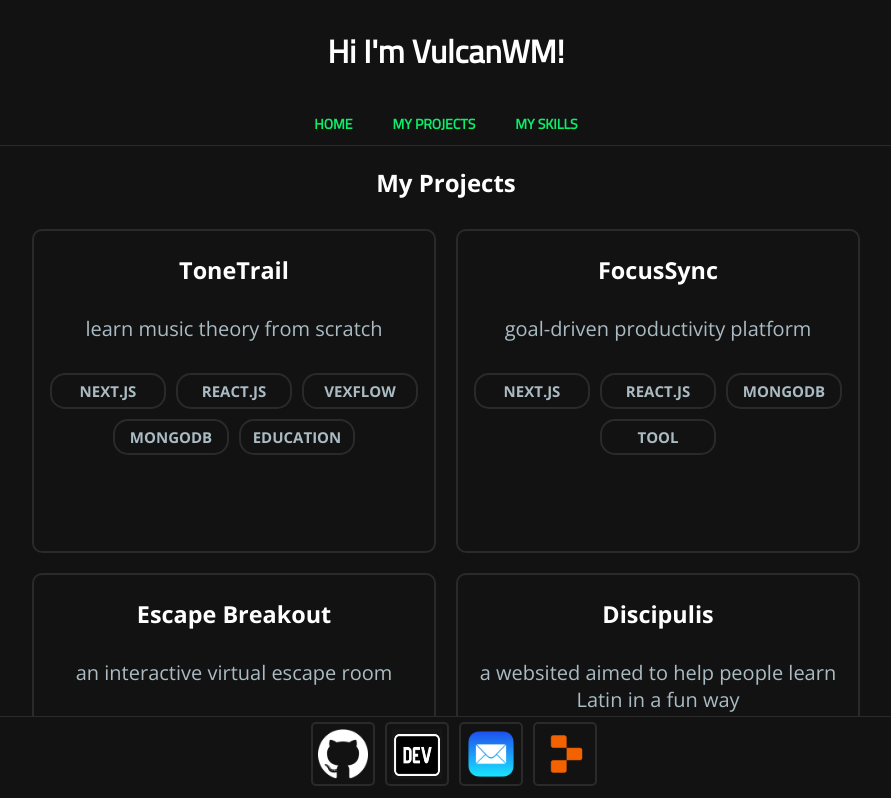
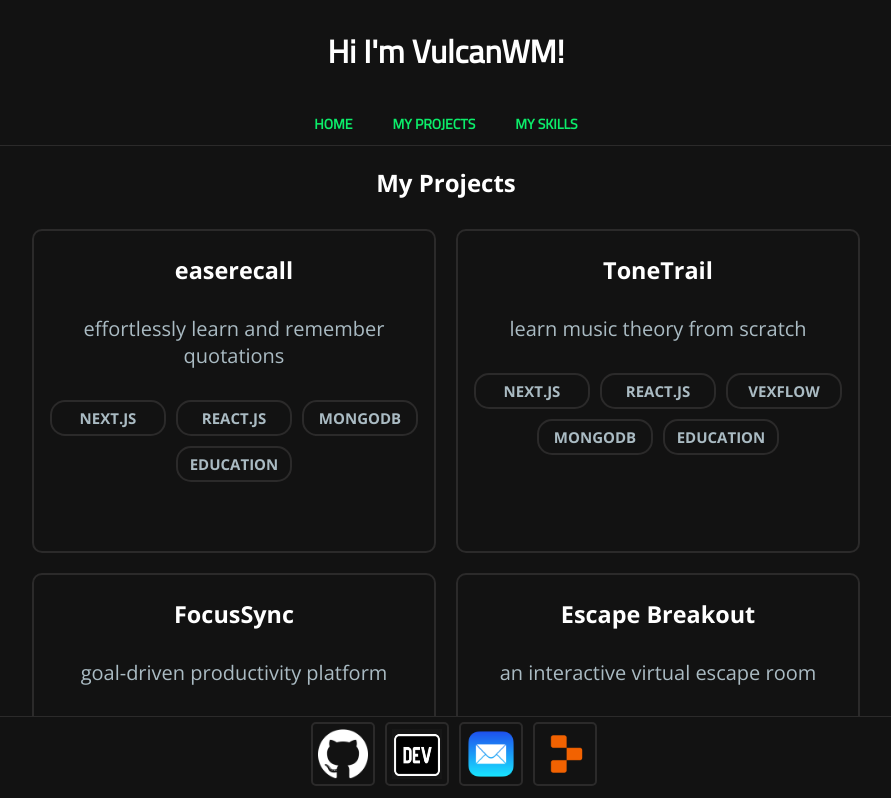
Before and after one commit to VulcanWM/vulcanwm, a Next.js app: page /projects in a window 1280 px wide. Shown: the top 798 px of the page, without its empty margins (194-1085 px from the left). Built offline with nearby package versions, Linux system fonts and the light colour scheme.

Commit message:
Update projects.js

```diff
--- a/lists/projects.js
+++ b/lists/projects.js
@@ -1,4 +1,9 @@
 export const projects = {
+  "easerecall": {
+    "Link": "https://easerecall.netlify.app",
+    "Desc": "effortlessly learn and remember quotations",
+    "Tags": ["Next.js", "React.js", "MongoDB", "Education"]
+  },
   "ToneTrail": {
     "Link": "https://tonetrail.vercel.app",
     "Desc": "learn music theory from scratch",
```
